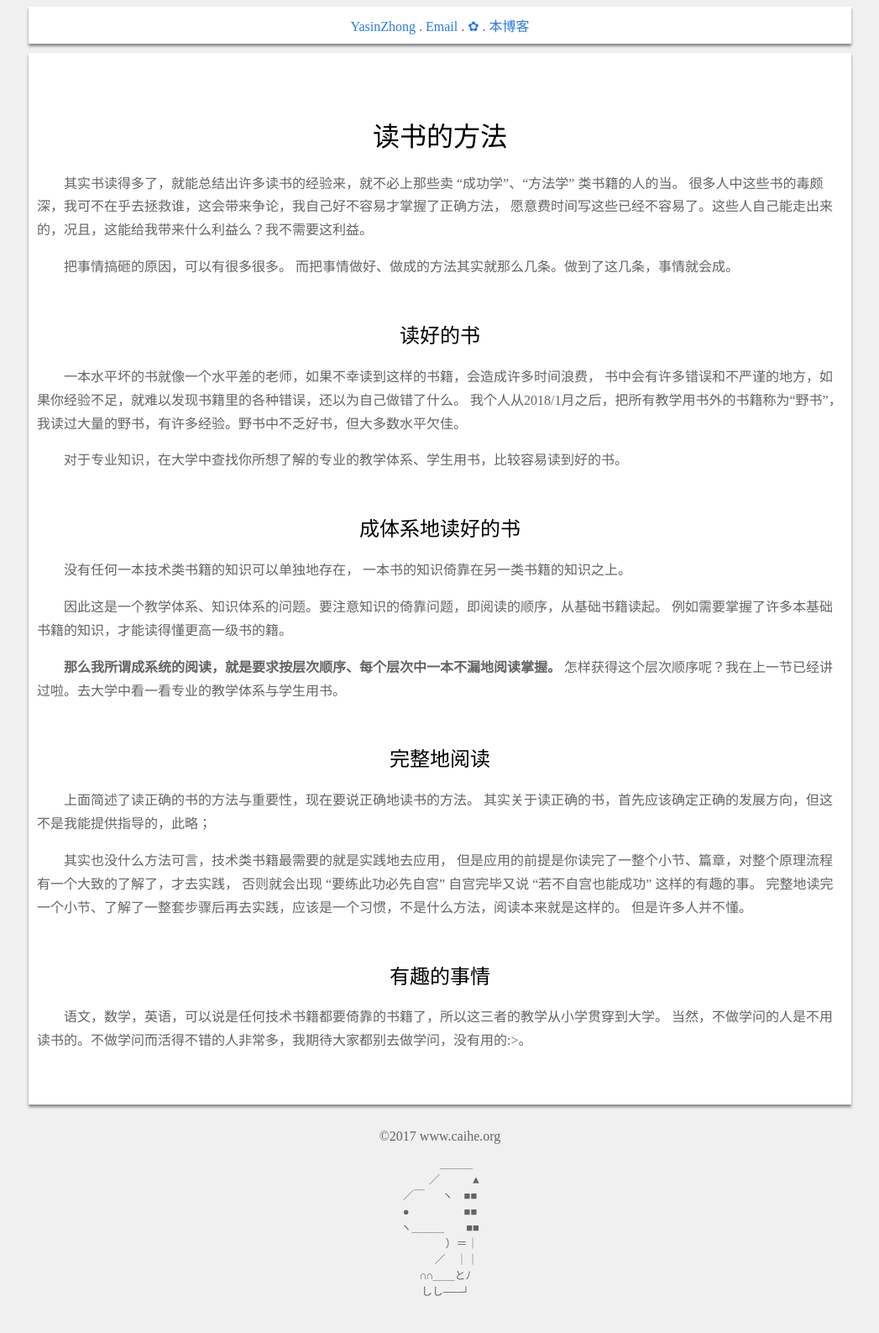
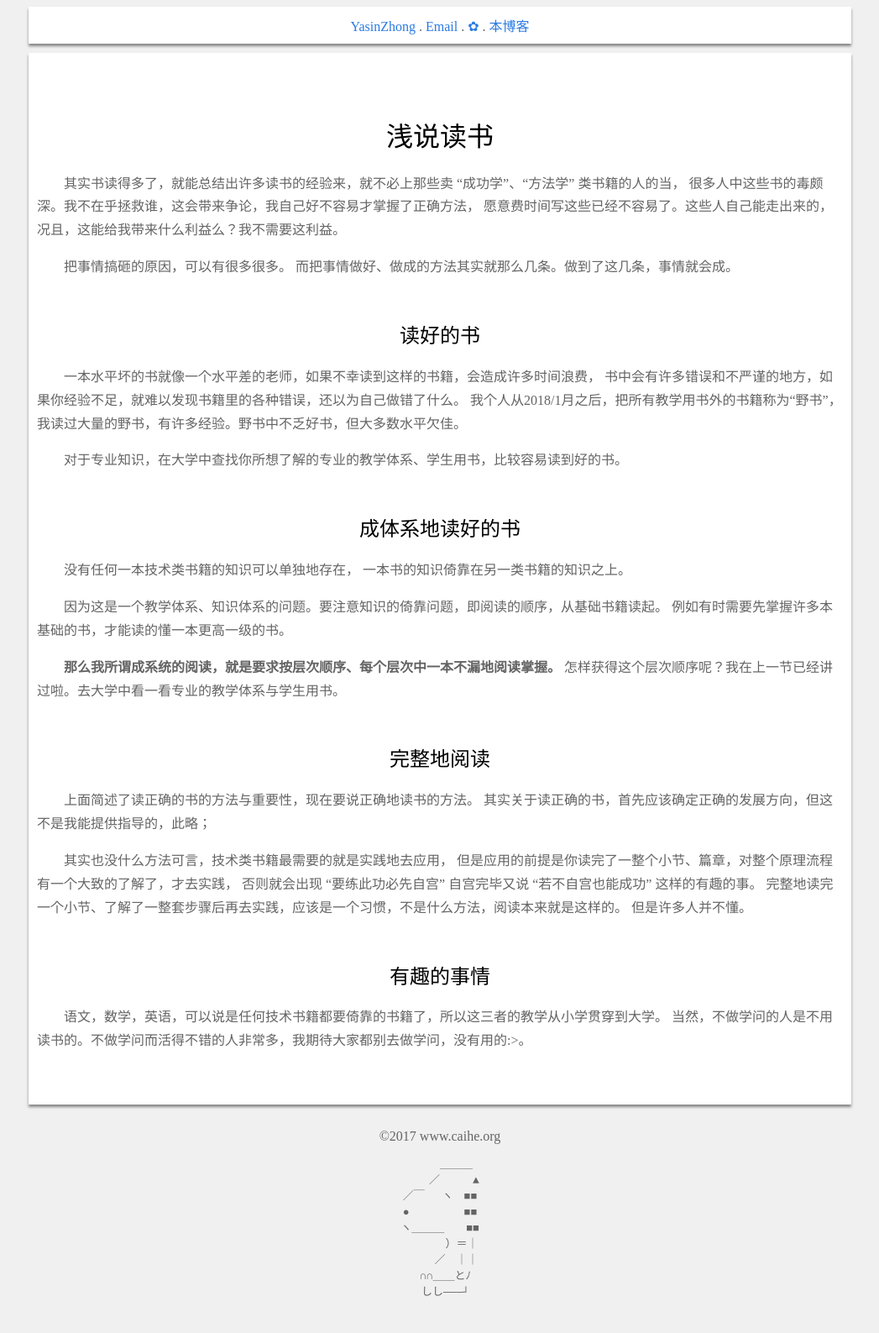
Before and after one commit to YasinZhong/yasinzhong.github.io, a Jekyll site: the page built from _posts/2018-4-20-Reading.html, in a window 1280 px wide. Shown: the whole page at 84% size, without its empty margins (116-1163 px from the left). Built offline with Jekyll 4.4.1, drawn with Linux system fonts in a browser that asks for light colours; comment, search, counter and statistics services are not loaded.

Commit message:
2018/05/01

```diff
--- a/_posts/2018-4-20-Reading.html
+++ b/_posts/2018-4-20-Reading.html
@@ -1,14 +1,14 @@
 ---
 layout: default
-title: 读书的方法
+title: 浅说读书
 ---
 
 
 <h1>{{ page.title }}</h1>
 
 <p>
-	其实书读得多了，就能总结出许多读书的经验来，就不必上那些卖 “成功学”、“方法学” 类书籍的人的当。
-	很多人中这些书的毒颇深，我可不在乎去拯救谁，这会带来争论，我自己好不容易才掌握了正确方法，
+	其实书读得多了，就能总结出许多读书的经验来，就不必上那些卖 “成功学”、“方法学” 类书籍的人的当，
+	很多人中这些书的毒颇深。我不在乎拯救谁，这会带来争论，我自己好不容易才掌握了正确方法，
 	愿意费时间写这些已经不容易了。这些人自己能走出来的，况且，这能给我带来什么利益么？我不需要这利益。
 </p>
 <p>
@@ -33,8 +33,8 @@ title: 读书的方法
 	一本书的知识倚靠在另一类书籍的知识之上。
 </p>
 <p>
-	因此这是一个教学体系、知识体系的问题。要注意知识的倚靠问题，即阅读的顺序，从基础书籍读起。
-	例如需要掌握了许多本基础书籍的知识，才能读得懂更高一级书的籍。
+	因为这是一个教学体系、知识体系的问题。要注意知识的倚靠问题，即阅读的顺序，从基础书籍读起。
+	例如有时需要先掌握许多本基础的书，才能读的懂一本更高一级的书。
 </p>
 <p>
 	<b>那么我所谓成系统的阅读，就是要求按层次顺序、每个层次中一本不漏地阅读掌握。</b>
```
